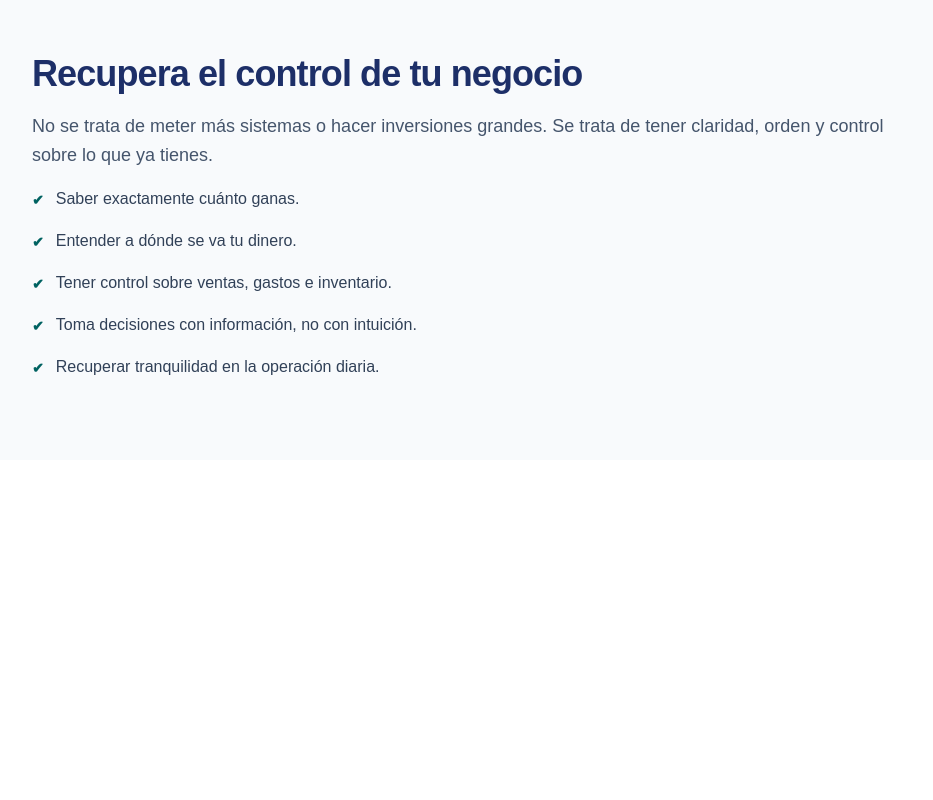
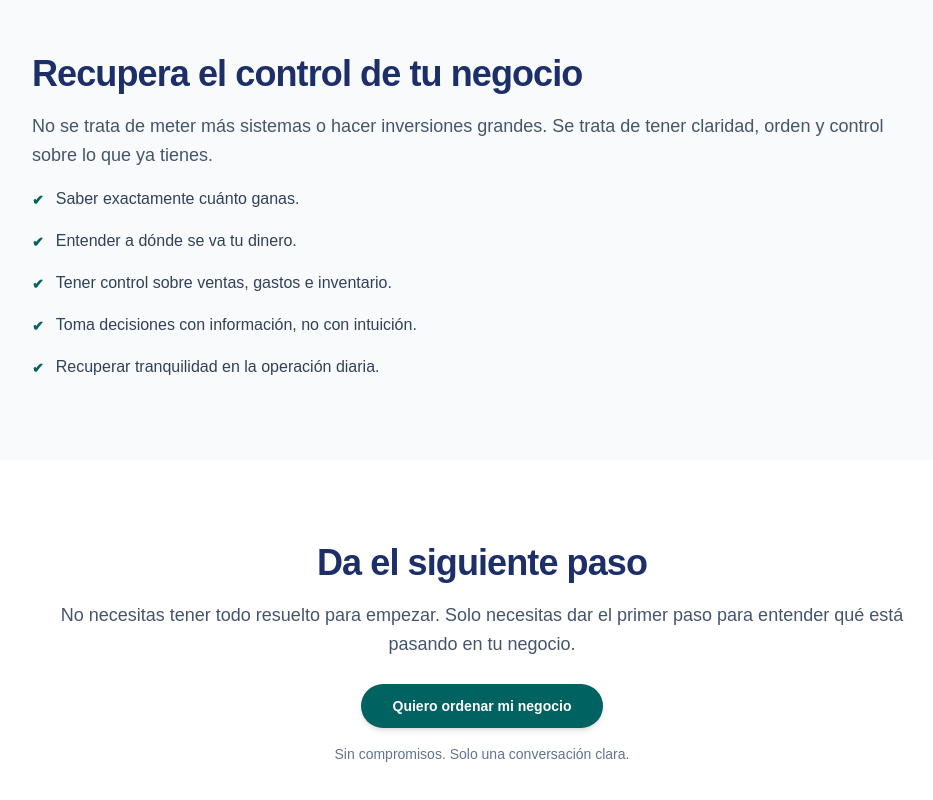
Before and after one commit to EmphaticoOnline/emphasys-web, a Next.js app: page /software-para-controlar-negocio in a window 1280 px wide. Shown: the part 880-1680 px from the top of the page, without its empty margins (163-1096 px from the left). Before the commit the page ends 1340 px from the top, so only its background shows below. Built offline with nearby package versions, Linux system fonts and the light colour scheme.

Commit message:
deploy auto

```diff
--- a/app/software-para-controlar-negocio/page.tsx
+++ b/app/software-para-controlar-negocio/page.tsx
@@ -187,6 +187,26 @@ export default function SoftwareParaControlarNegocioPage() {
           </ul>
         </div>
       </section>
+      <section className="bg-white text-slate-900">
+        <div className="mx-auto max-w-[900px] px-6 py-16 text-center sm:px-10 lg:px-0 lg:py-20 space-y-4">
+          <h2
+            className="text-3xl font-semibold leading-tight tracking-tight sm:text-4xl"
+            style={{ color: "var(--color-emphasys-blue)" }}
+          >
+            Da el siguiente paso
+          </h2>
+          <p className="text-lg leading-relaxed text-slate-600">
+            No necesitas tener todo resuelto para empezar. Solo necesitas dar
+            el primer paso para entender qué está pasando en tu negocio.
+          </p>
+          <div className="pt-2 flex justify-center">
+            <CTA />
+          </div>
+          <p className="text-sm font-medium text-slate-500">
+            Sin compromisos. Solo una conversación clara.
+          </p>
+        </div>
+      </section>
     </>
   );
 }
```
